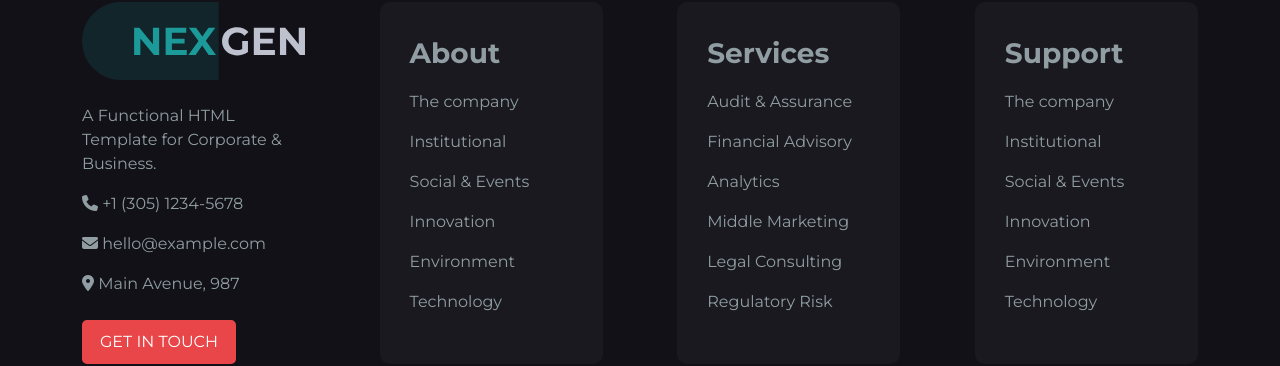
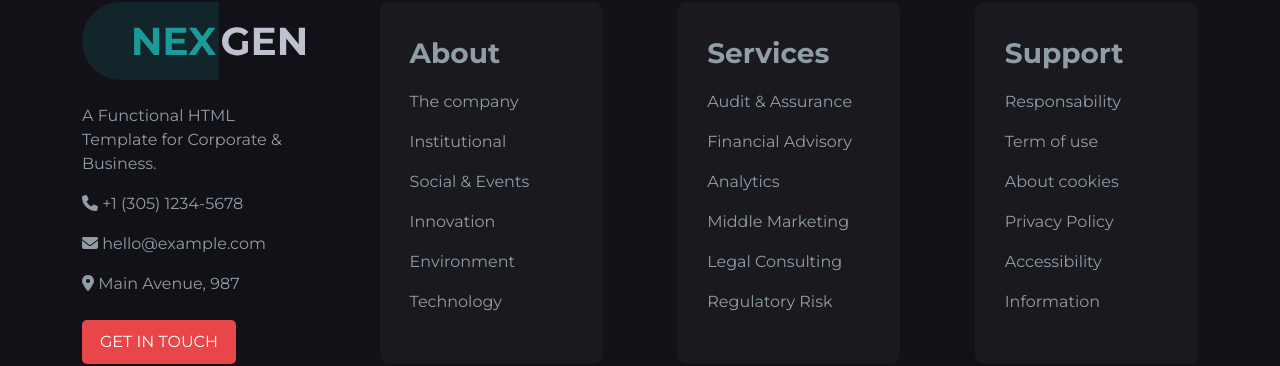
Before and after one commit to SalvatoreVillano/proj-html-vuejs, a Vue app: page / in a window 1280 px wide. Shown: the part 4095-4461 px from the top of the page. Built offline with nearby package versions, Linux system fonts and the light colour scheme.

Commit message:
minor fix

```diff
--- a/src/App.vue
+++ b/src/App.vue
@@ -84,22 +84,22 @@ export default {
           section: 'Support',
           elem: [
             {
-              name: 'The company'
+              name: 'Responsability'
             },
             {
-              name: 'Institutional'
+              name: 'Term of use'
             },
             {
-              name: 'Social & Events'
+              name: 'About cookies'
             },
             {
-              name: 'Innovation'
+              name: 'Privacy Policy'
             },
             {
-              name: 'Environment'
+              name: 'Accessibility'
             },
             {
-              name: 'Technology'
+              name: 'Information'
             },
           ],
         },
```
